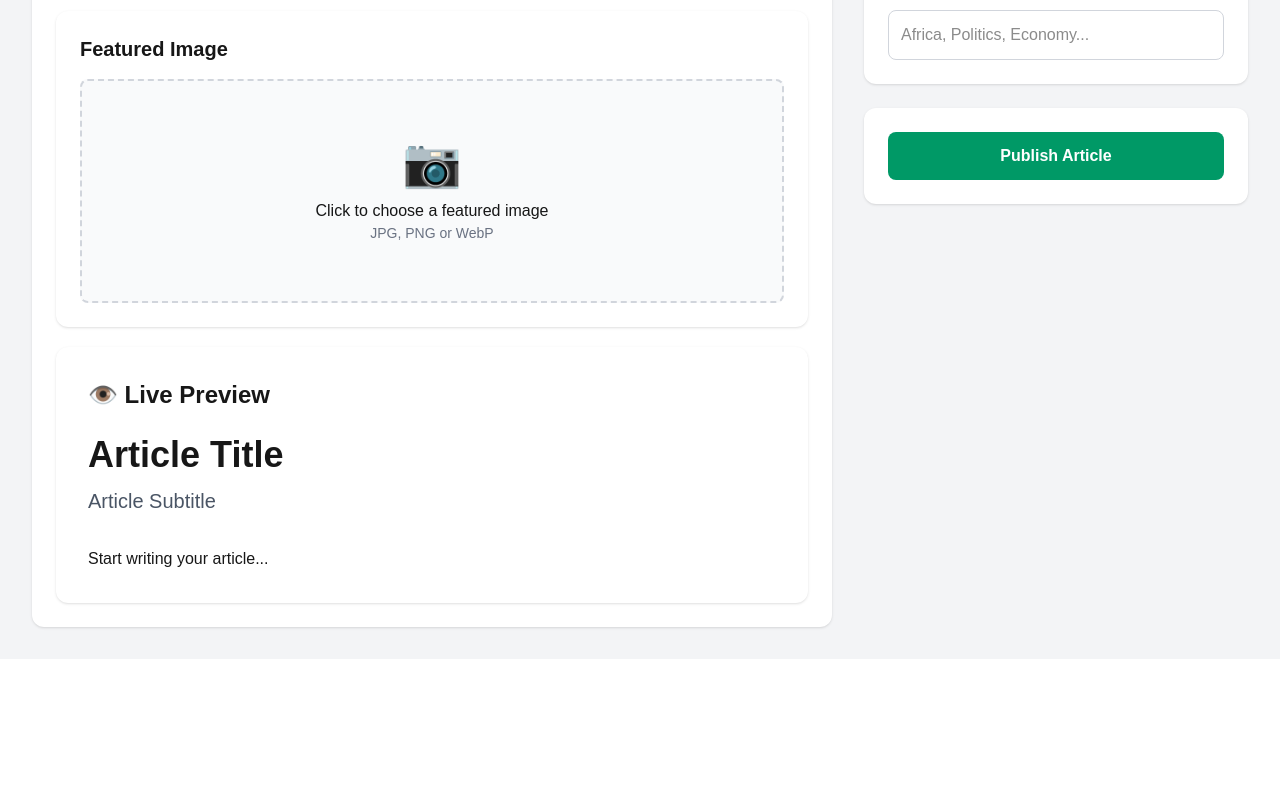
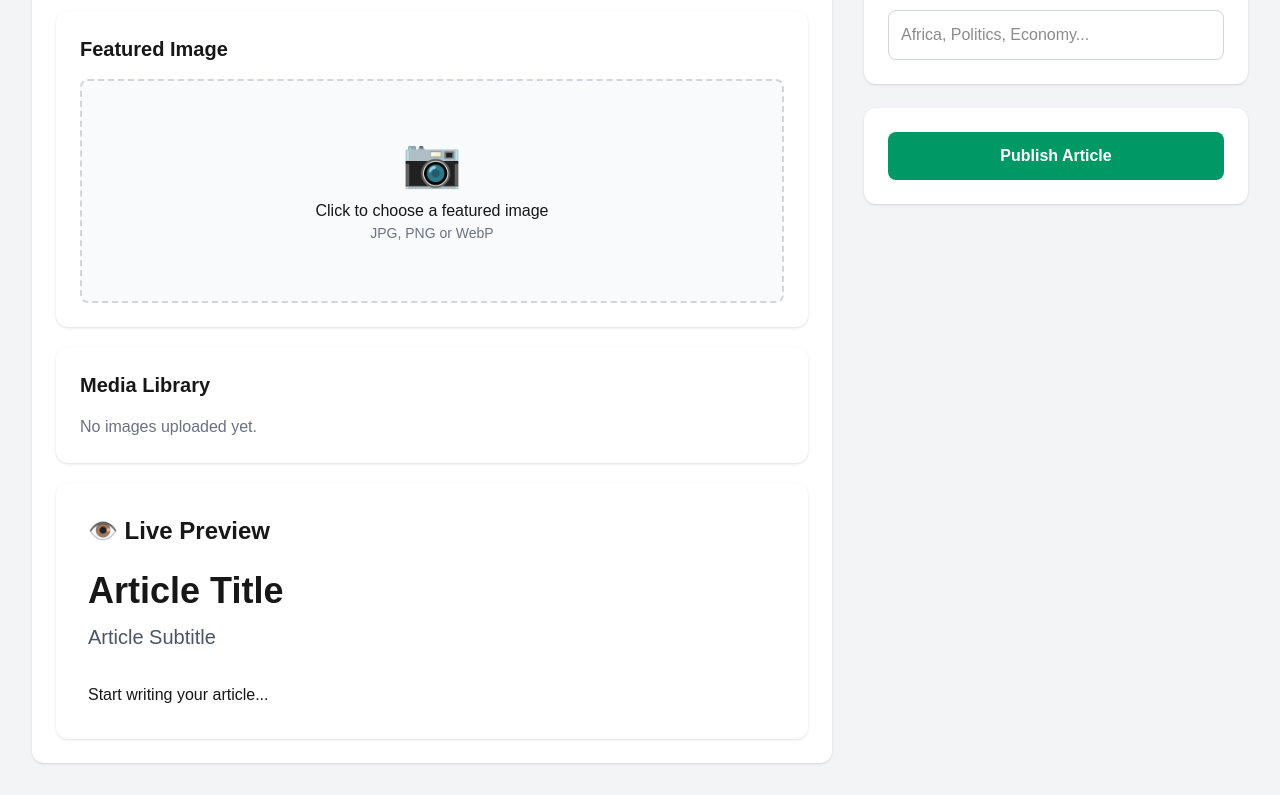
Before and after one commit to tbagbotas/Africana, a Next.js app: page /admin/articles/new in a window 1280 px wide. Shown: the part 914-1709 px from the top of the page. Before the commit the page ends 1573 px from the top, so only its background shows below. Built offline with nearby package versions, Linux system fonts and the light colour scheme.

Commit message:
Connected media library to article editor

```diff
--- a/src/components/admin/ArticleForm.tsx
+++ b/src/components/admin/ArticleForm.tsx
@@ -5,6 +5,7 @@ import RichTextEditor from "./RichTextEditor";
 import PublishSidebar from "./PublishSidebar";
 import ImageUpload from "./ImageUpload";
 import ArticlePreview from "../admin/ArticlePreview";
+import MediaLibrary from "./MediaLibrary";
 import SeoPanel from "./editor/SeoPanel";
 import { useDraft } from "./useDraft";
 export default function ArticleForm() {
@@ -14,7 +15,7 @@ export default function ArticleForm() {
   const [content, setContent] = useState("");
 
   const [image, setImage] = useState("");
-
+const [mediaLibrary, setMediaLibrary] = useState<string[]>([]);
   const [category, setCategory] = useState("General");
   const [author, setAuthor] = useState("Africana News");
   const [tags, setTags] = useState("");
@@ -82,7 +83,13 @@ useDraft("draft-breaking", breaking, setBreaking);
       setSubtitle("");
       setContent("");
       setImage("");
+setMediaLibrary((current) => {
+  if (!image || current.includes(image)) {
+    return current;
+  }
 
+  return [...current, image];
+});
       setCategory("General");
       setAuthor("Africana News");
       setTags("");
@@ -187,7 +194,14 @@ localStorage.removeItem("draft-breaking");
               <ImageUpload
                 image={image}
                 setImage={setImage}
-              />              <ArticlePreview
+              />
+               <MediaLibrary
+  images={mediaLibrary}
+  onSelect={(selectedImage) => {
+    setImage(selectedImage);
+  }}
+/>
+                       <ArticlePreview
                 title={title}
                 subtitle={subtitle}
                 content={content}
```
